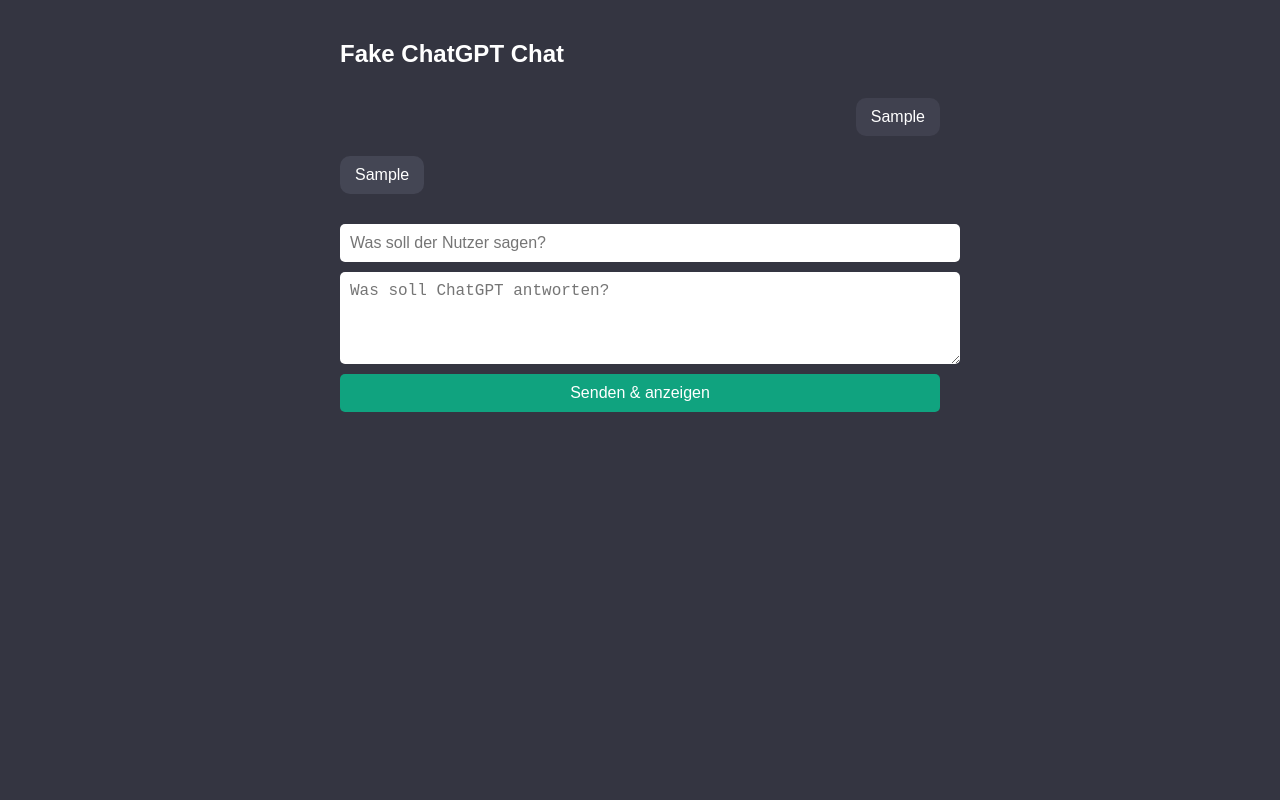
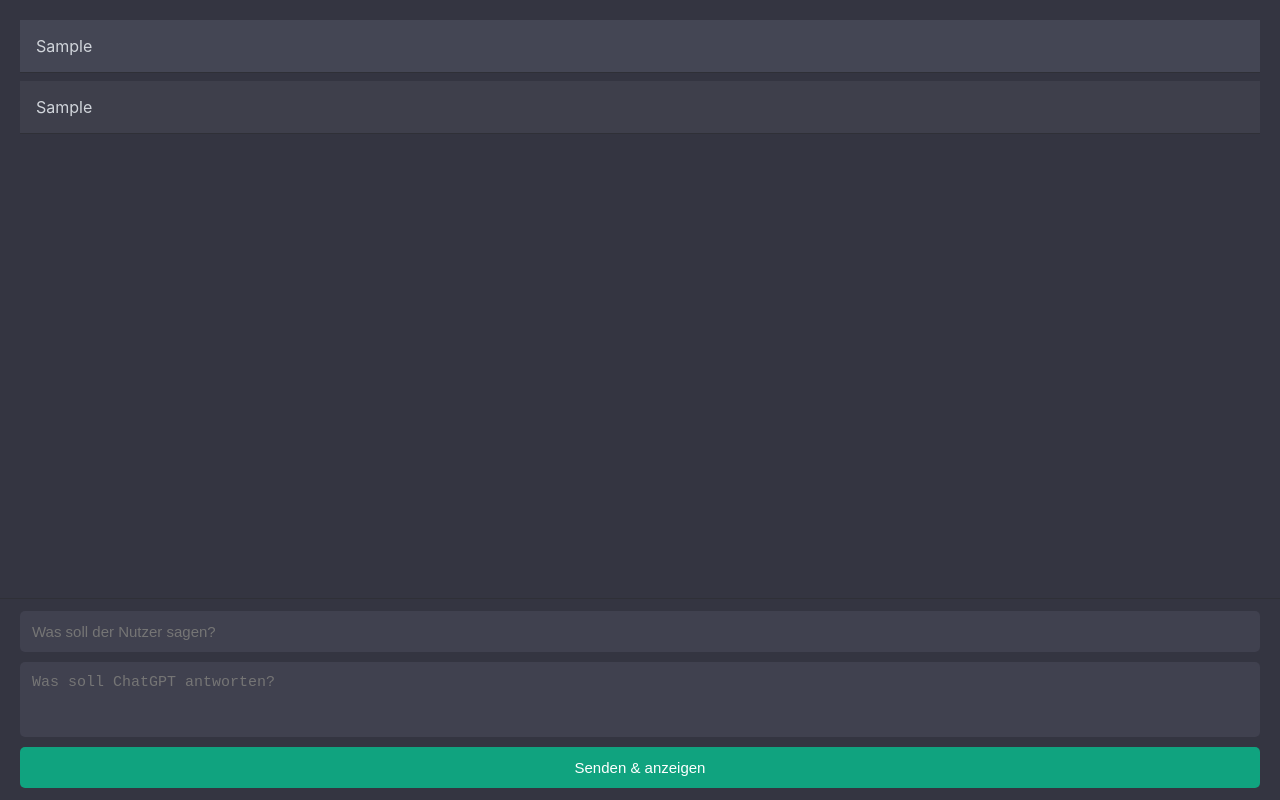
Before and after one commit to robloxsecret/mm2gratis, a plain HTML site: page index.html in a window 1280 px wide. Both pictures are taken after typing "Sample", "Sample" into the empty fields and a click on the button "Senden & anzeigen". Drawn offline with Linux system fonts and the light colour scheme.

Commit message:
Update index.html

```diff
--- a/index.html
+++ b/index.html
@@ -5,90 +5,120 @@
   <meta name="viewport" content="width=device-width, initial-scale=1.0">
   <title>Fake ChatGPT Chat</title>
   <style>
+    * {
+      box-sizing: border-box;
+    }
     body {
-      font-family: Arial, sans-serif;
+      margin: 0;
+      font-family: 'Inter', sans-serif;
       background-color: #343541;
-      color: white;
-      margin: 0;
-      padding: 0;
+      color: #d1d5db;
+      display: flex;
+      flex-direction: column;
+      height: 100vh;
     }
-    .chat-container {
-      max-width: 600px;
-      margin: 0 auto;
+
+    .chat-log {
+      flex: 1;
+      overflow-y: auto;
       padding: 20px;
     }
+
     .message {
-      padding: 10px 15px;
-      border-radius: 10px;
-      margin: 10px 0;
+      padding: 16px;
       white-space: pre-wrap;
+      word-wrap: break-word;
+      max-width: 100%;
     }
+
     .user {
-      background-color: #40414f;
-      align-self: flex-end;
-      text-align: right;
+      background-color: #444654;
     }
+
     .bot {
-      background-color: #444654;
-      align-self: flex-start;
+      background-color: #3e3f4b;
     }
+
+    .chat-entry {
+      margin-bottom: 8px;
+      border-bottom: 1px solid #2f3037;
+    }
+
     .input-area {
+      padding: 12px 20px;
+      border-top: 1px solid #2f3037;
+      background-color: #343541;
       display: flex;
       flex-direction: column;
-      margin-top: 20px;
       gap: 10px;
     }
-    input, textarea, button {
-      padding: 10px;
-      font-size: 16px;
+
+    input, textarea {
+      width: 100%;
+      padding: 12px;
+      font-size: 15px;
+      background-color: #40414f;
+      color: white;
       border: none;
       border-radius: 5px;
-      width: 100%;
+      resize: none;
     }
+
     button {
       background-color: #10a37f;
       color: white;
+      border: none;
+      padding: 12px;
+      font-size: 15px;
+      border-radius: 5px;
       cursor: pointer;
     }
-    .chat-log {
-      display: flex;
-      flex-direction: column;
+
+    h2 {
+      display: none;
     }
   </style>
 </head>
 <body>
-  <div class="chat-container">
-    <h2>Fake ChatGPT Chat</h2>
-    <div class="chat-log" id="chatLog"></div>
-    <div class="input-area">
-      <input type="text" id="userInput" placeholder="Was soll der Nutzer sagen?">
-      <textarea id="botReply" rows="4" placeholder="Was soll ChatGPT antworten?"></textarea>
-      <button onclick="addFakeMessage()">Senden & anzeigen</button>
-    </div>
+  <div class="chat-log" id="chatLog"></div>
+
+  <div class="input-area">
+    <input type="text" id="userInput" placeholder="Was soll der Nutzer sagen?">
+    <textarea id="botReply" rows="3" placeholder="Was soll ChatGPT antworten?"></textarea>
+    <button onclick="addFakeMessage()">Senden & anzeigen</button>
   </div>
 
   <script>
+    const chatLog = document.getElementById("chatLog");
+
     function addFakeMessage() {
       const userInput = document.getElementById("userInput").value.trim();
       const botReply = document.getElementById("botReply").value.trim();
-      const chatLog = document.getElementById("chatLog");
 
       if (userInput && botReply) {
-        const userMessage = document.createElement("div");
-        userMessage.className = "message user";
-        userMessage.textContent = userInput;
+        const userEntry = createMessage(userInput, "user");
+        const botEntry = createMessage(botReply, "bot");
 
-        const botMessage = document.createElement("div");
-        botMessage.className = "message bot";
-        botMessage.textContent = botReply;
+        chatLog.appendChild(userEntry);
+        chatLog.appendChild(botEntry);
 
-        chatLog.appendChild(userMessage);
-        chatLog.appendChild(botMessage);
-
-        // Eingabefelder leeren
         document.getElementById("userInput").value = "";
         document.getElementById("botReply").value = "";
+
+        chatLog.scrollTop = chatLog.scrollHeight;
       }
+    }
+
+    function createMessage(text, type) {
+      const wrapper = document.createElement("div");
+      wrapper.className = "chat-entry";
+
+      const message = document.createElement("div");
+      message.className = "message " + type;
+      message.textContent = text;
+
+      wrapper.appendChild(message);
+      return wrapper;
     }
   </script>
 </body>
```
